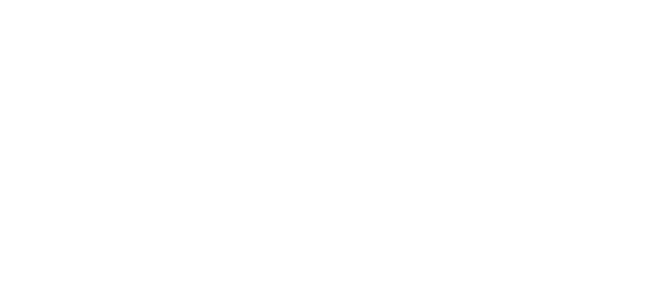
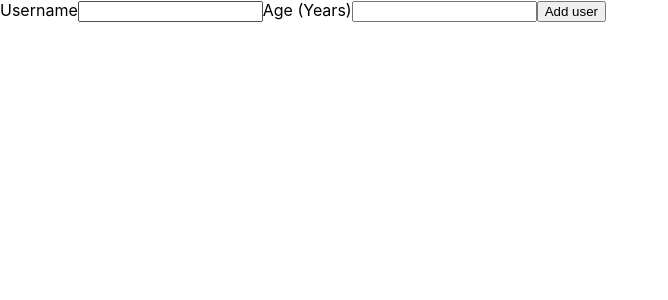
Before and after one commit to woorix2/udemy-react-2, a JavaScript app: page / in a window 1280 px wide. Shown: the top 300 px of the page, without its empty margins (0-668 px from the left). Built offline with nearby package versions, Linux system fonts and the light colour scheme; the HTML template or start-up script is replaced by a standard one.

Commit message:
Create: AddUser.js username, age 입력받는 컴포넌트

```diff
--- a/src/App.js
+++ b/src/App.js
@@ -1,5 +1,11 @@
+import AddUser from "./components/Users/AddUser";
+
 function App() {
-  return <div className="App"></div>;
+  return (
+    <div className="App">
+      <AddUser />
+    </div>
+  );
 }
 
 export default App;
--- /dev/null
+++ b/src/components/Users/AddUser.js
@@ -0,0 +1,16 @@
+const AddUser = (props) => {
+  const addUserHandler = (e) => {
+    e.preventDefault();
+  };
+
+  return (
+    <form onSubmit={addUserHandler}>
+      <label htmlFor="username">Username</label>
+      <input id="username" type="text" />
+      <label htmlFor="age">Age (Years)</label>
+      <input id="age" type="number" />
+      <button type="submit">Add user</button>
+    </form>
+  );
+};
+export default AddUser;
```
